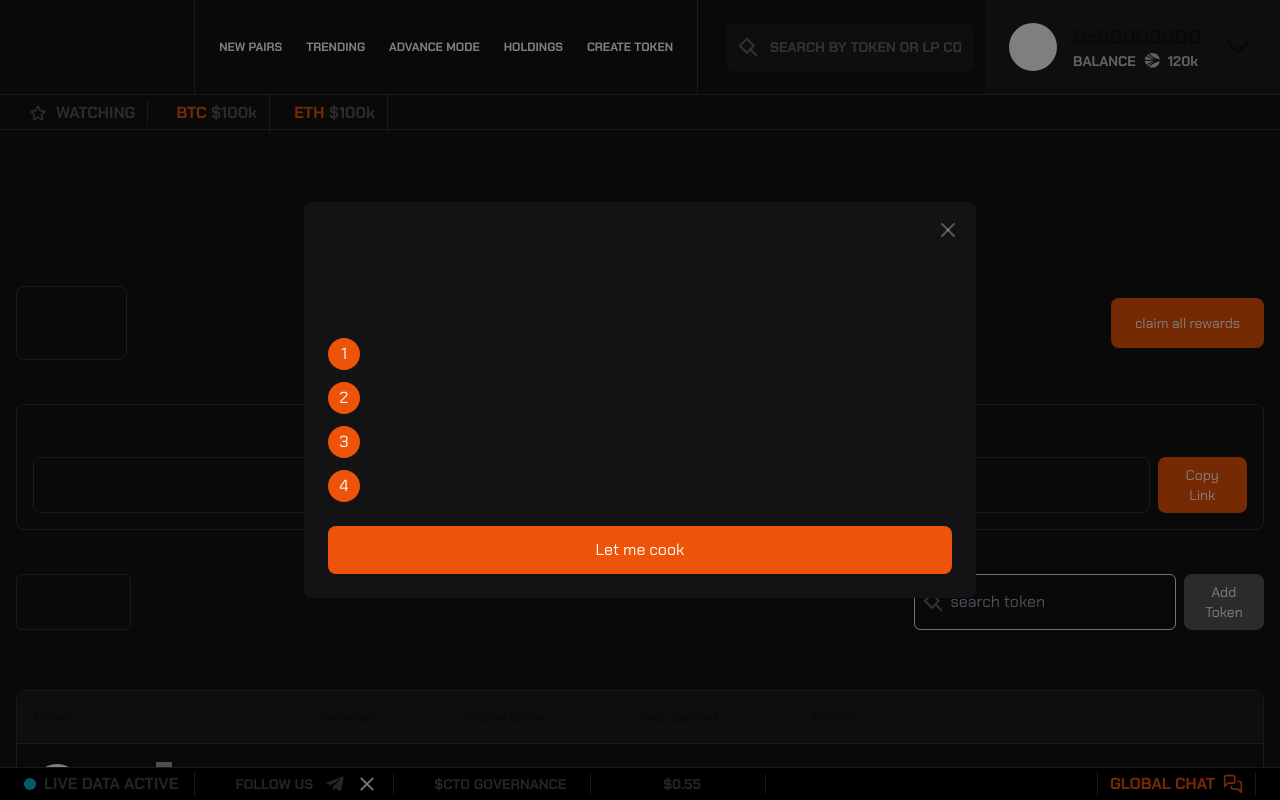
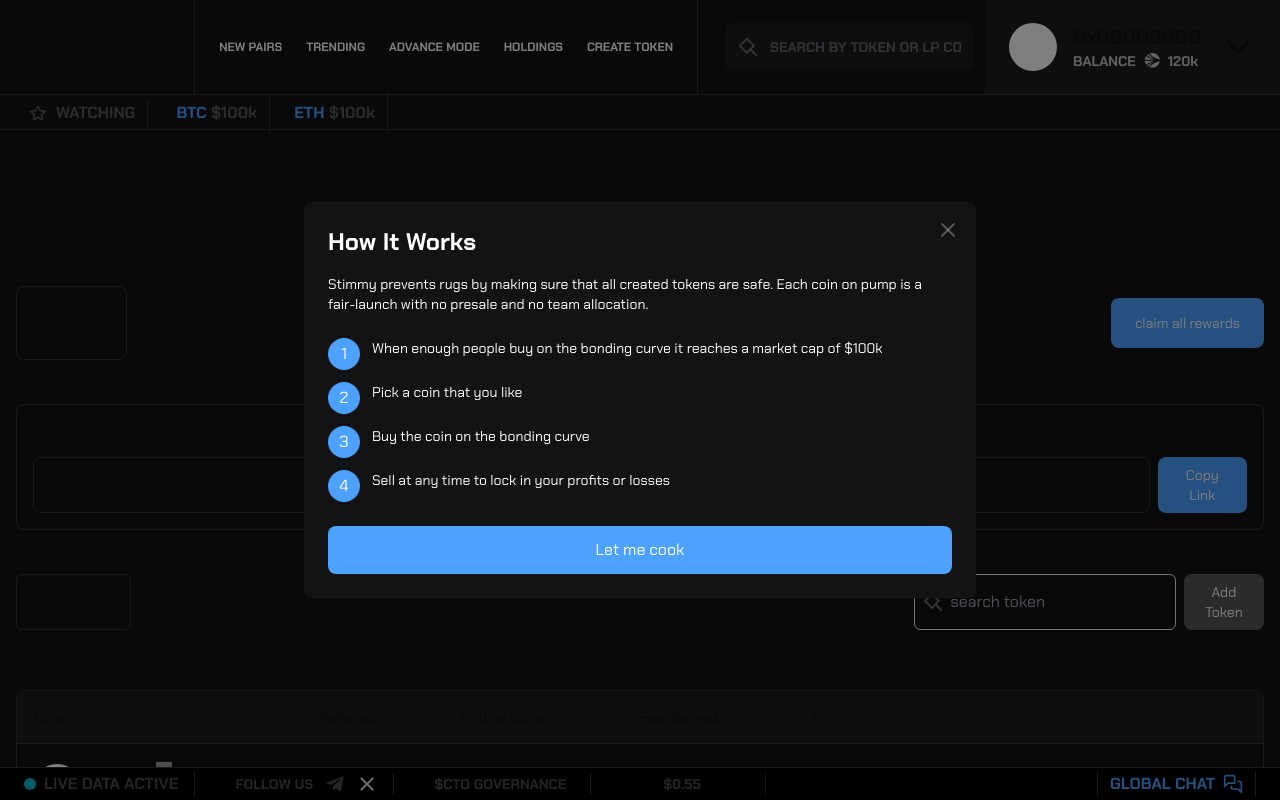
Before and after one commit to Mickyj70/ctod-dev, a Next.js app: page /referral in a window 1280 px wide. Shown: the top 800 px of the page. Built offline with nearby package versions, Linux system fonts and the light colour scheme; grey boxes are pictures that could not be loaded.

Commit message:
new theme for app

```diff
--- a/app/globals.css
+++ b/app/globals.css
@@ -8,10 +8,10 @@
   --background: #131315;
   --foreground: #131315;
   --bordercolor: #34343a;
-  --secondaryText: #ed5409;
+  --secondaryText: #4da2ff;
   --primaryText: #f5f5f54d;
   --positive: #08bdb7;
-  --negative: #ef4444;
+  --negative: #4da2ff;
   --placeholderText: #646470;
   --sidebar: #1d1d1e;
   --fadedText: #c5c5c8;
--- a/components/WelcomePopup.jsx
+++ b/components/WelcomePopup.jsx
@@ -8,7 +8,7 @@ export default function WelcomePopup() {
   const [isOpen, setIsOpen] = useState(true);
 
   return isOpen ? (
-    <div className="fixed inset-0 z-50 flex items-center justify-center bg-black/50">
+    <div className="fixed inset-0 z-50 flex items-center justify-center text-white bg-black/50">
       <div className="relative w-full max-w-2xl p-6 rounded-lg bg-background">
         <button
           onClick={() => setIsOpen(false)}
@@ -17,14 +17,14 @@ export default function WelcomePopup() {
           <X size={24} />
         </button>
 
-        <h2 className="mb-4 text-2xl font-bold">How It Works</h2>
-        <p className="mb-6 text-sm">
+        <h2 className="mb-4 text-2xl font-bold text-white">How It Works</h2>
+        <p className="mb-6 text-sm text-white">
           Stimmy prevents rugs by making sure that all created tokens are safe.
           Each coin on pump is a fair-launch with no presale and no team
           allocation.
         </p>
 
-        <div className="mb-6 space-y-3">
+        <div className="mb-6 space-y-3 text-white">
           {[
             "When enough people buy on the bonding curve it reaches a market cap of $100k",
             "Pick a coin that you like",
@@ -35,7 +35,7 @@ export default function WelcomePopup() {
               <span className="flex items-center justify-center w-8 h-8 text-white rounded-full bg-secondaryText">
                 {index + 1}
               </span>
-              <p className="flex-1 text-sm">{text}</p>
+              <p className="flex-1 text-sm text-white">{text}</p>
             </div>
           ))}
         </div>
--- a/components/ui/navbar/navbar.jsx
+++ b/components/ui/navbar/navbar.jsx
@@ -265,7 +265,7 @@ export const Navbar = ({ amount = 120000 }) => {
                       </motion.div>
                       <ChevronRight size={30} />
                     </li>
-                    <li className="flex items-center justify-between py-6 text-lg font-bold uppercase border-b border-bordercolor text-negative">
+                    <li className="flex items-center justify-between py-6 text-lg font-bold text-red-500 uppercase border-b border-bordercolor">
                       <motion.div
                         whileHover={{ scale: 1.15 }}
                         whileTap={{ scale: 0.95 }}
```
